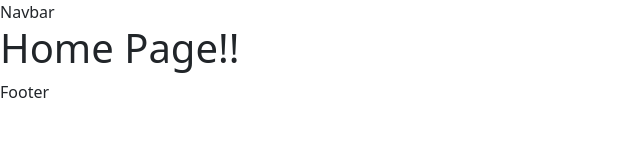
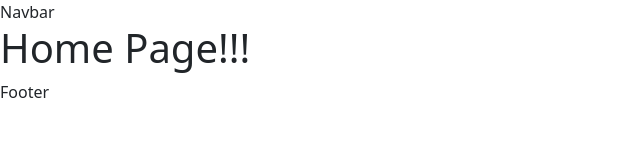
Before and after one commit to Swapneel14/Lofid, a React app in the folder frontend/: page / in a window 1280 px wide. Shown: the top 160 px of the page, without its empty margins (0-640 px from the left). Built offline with nearby package versions, Linux system fonts and the light colour scheme; the HTML template or start-up script is replaced by a standard one.

Commit message:
home.jsx -> Home.jsx

```diff
--- a/frontend/src/pages/home.jsx
+++ b/frontend/src/pages/home.jsx
@@ -3,7 +3,7 @@ import React from "react";
 function Home(){
     return(
         <>
-         <h1>Home Page!!</h1>
+         <h1>Home Page!!!</h1>
         </>
     )
 }
```
